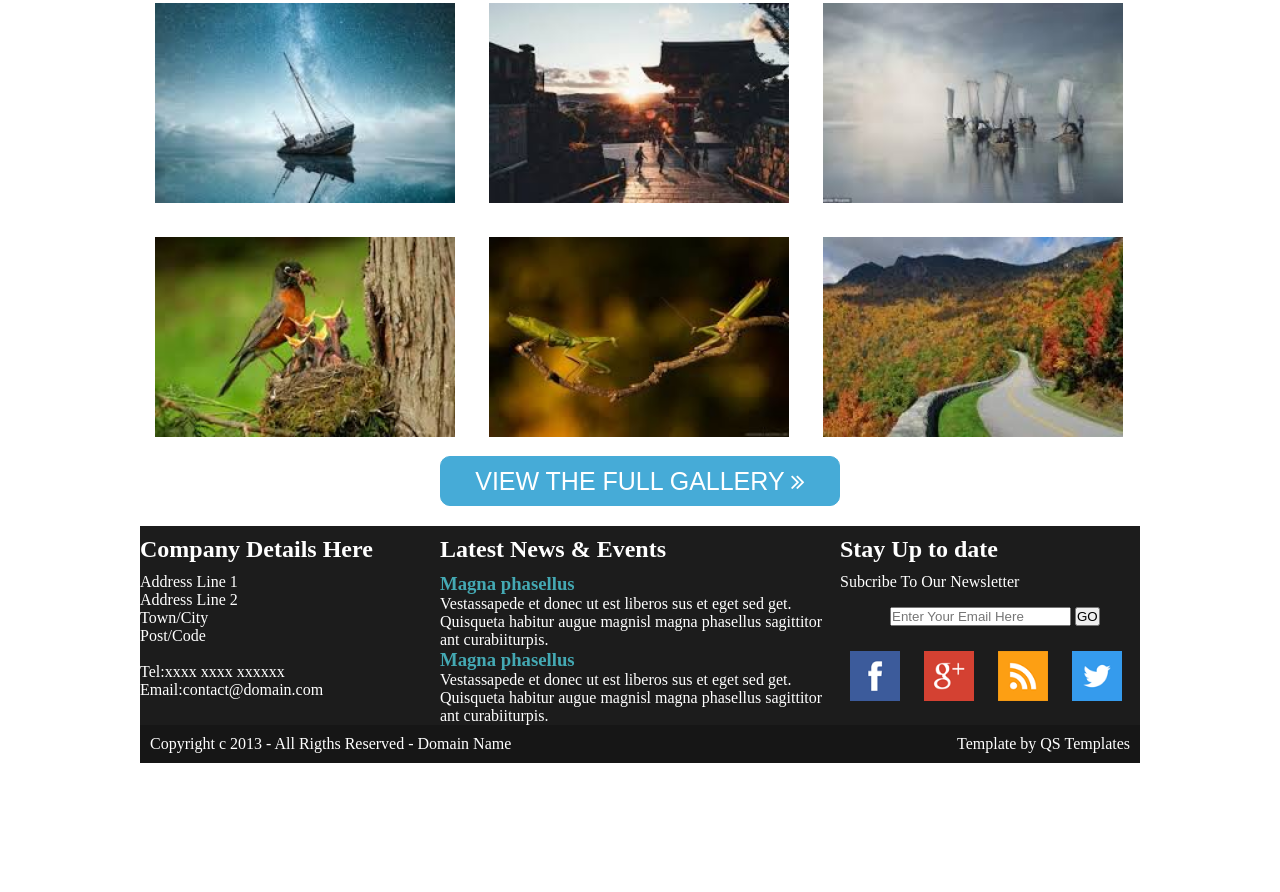
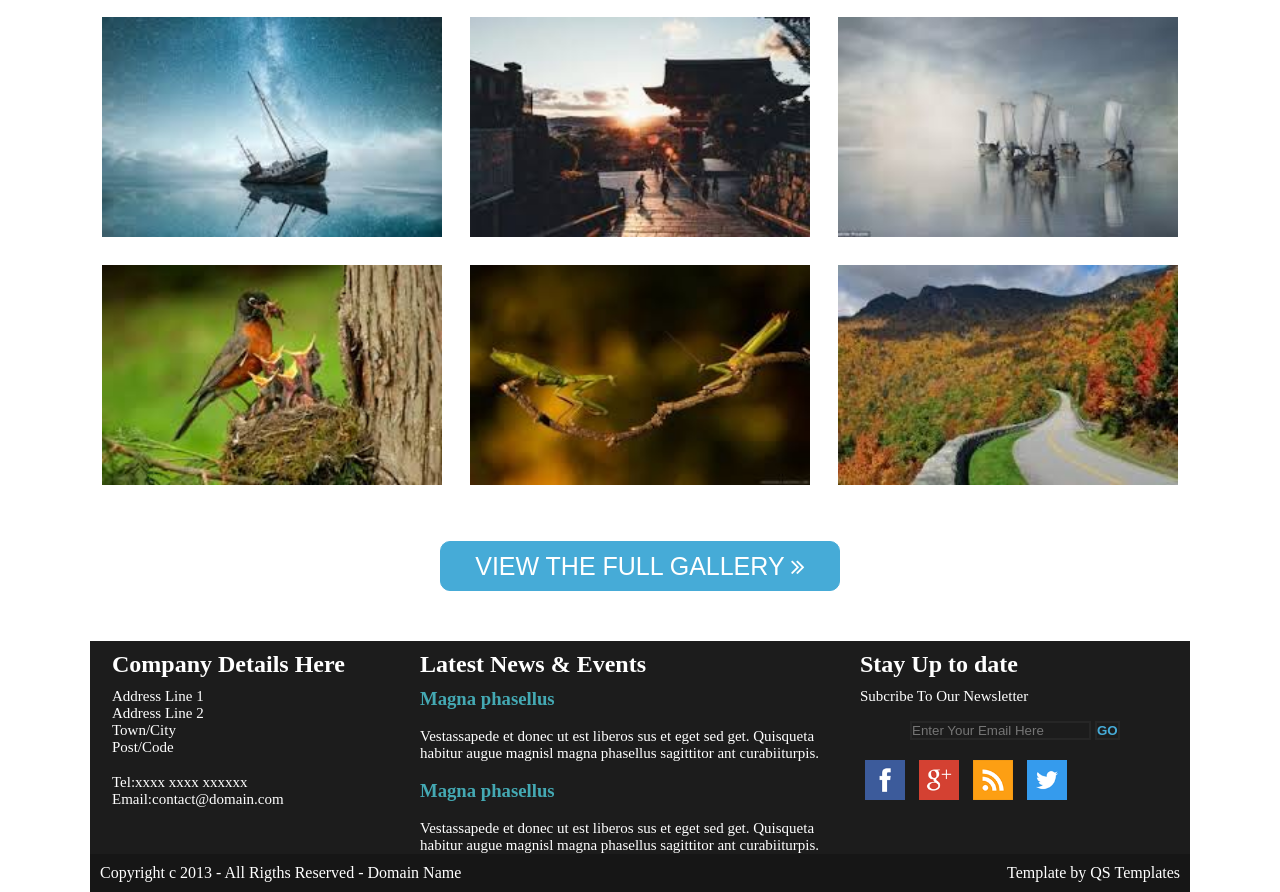
Before and after one commit to tienbuiEPU/gallerific, a plain HTML site: page index.html in a window 1280 px wide. Shown: the part 942-1834 px from the top of the page. Before the commit the page ends 1705 px from the top, so only its background shows below. Drawn offline with Linux system fonts and the light colour scheme.

Commit message:
Modified

```diff
--- a/index.html
+++ b/index.html
@@ -10,6 +10,7 @@
 </head>
 <body>
 <div id="container">
+	<div id="line"></div>
 	<div id="header">
 		<div id="header-left">
 			<h1><span style="font-size:45px;">G</span>ALLERIFIC</h1>
@@ -91,10 +92,13 @@
 			<h2>Latest News & Events</h2>
 			<div>
 				<h3>Magna phasellus</h3>
+				<br>
 				<p>Vestassapede et donec ut est liberos sus et eget sed get. Quisqueta habitur augue magnisl magna phasellus sagittitor ant curabiiturpis.</p>
 			</div>
+			<br>
 			<div>
 				<h3>Magna phasellus</h3>
+				<br>
 				<p>Vestassapede et donec ut est liberos sus et eget sed get. Quisqueta habitur augue magnisl magna phasellus sagittitor ant curabiiturpis.</p>
 			</div>
 		</div>
--- a/style.css
+++ b/style.css
@@ -1,6 +1,7 @@
 * { margin: 0; padding: 0; }
-#container { width: 1000px; overflow: auto; margin: auto; background-color: none; }
-#header { width: 100%; overflow: auto; background-color: none; border-bottom: 2px solid #42BADD; padding: 20px 0px;}
+#container { width: 1100px; overflow: auto; margin: auto; background-color: none; }
+#line { height: 5px; width: 100%; background-color: #46ABD7; }
+#header { width: 100%; overflow: auto; background-color: none; border-bottom: 2px solid silver; padding: 20px 0px;}
 #header-left { float: left; width: 30%; background-color: none; padding-top: 40px;}
 #header-left h1 { text-transform: capitalize; padding-left: 10px; }
 #header-right {float:right;width: 70%; padding-top: 20px;}
@@ -8,8 +9,8 @@
 .search_form{
 	float: right ; padding: 10px 10px;
 }
-.search_form input { width: 300px; height: 30px; border-radius: 2px; border: 1px solid lightblue;}
-.search_form button { height: 34px; border-radius: 5px;background-color: #46ABD7; border: 1px solid #46ABD7;}
+.search_form input { width: 300px; height: 30px; border-radius: 5px; border: 1px solid silver; background-color: silver; margin-right: 5px;}
+.search_form button { width: 80px; height: 30px; border-radius: 5px;background-color: #46ABD7; border: 1px solid #46ABD7;}
 .nav { padding: 20px 0px; }
 .nav ul { list-style-type: none; float: right;}
 .nav li { padding: 0px 10px; display: inline-block;}
@@ -30,11 +31,11 @@
 #content-center h1 { font-size: 35px;}
 #content-center p { font-style: italic; font-size: 20px; }
 #content-bottom { width: 100%; overflow: auto; }
-.list-image { width: 100%; overflow: auto; }
+.list-image { width: 100%; overflow: auto; margin-bottom: 40px;}
 .top { width: 100%; overflow: auto; }
-.img { display: inline-block; margin: 15px;}
-.img img { width: 300px; height: 200px; background-color: navy; }
-.f-image{ width: 100%; overflow: auto; text-align: center; margin-bottom: 20px;}
+.img { display: inline-block; margin: 12px;}
+.img img { width: 340px; height: 220px; background-color: navy; }
+.f-image{ width: 100%; overflow: auto; text-align: center; margin-bottom: 50px;}
 .f-image button { width: 400px; height: 50px; background-color: #46ABD7; border-radius: 10px; border: 1px solid #46ABD7; }
 .f-image button a { color: white; font-size: 25px; text-decoration: none;}
 
@@ -42,12 +43,14 @@
 #footer { width: 100%; overflow: auto; background-color: #1C1C1C; }
 #footer h2{ text-align: left; color: white; margin: 10px 0px;}
 #footer h3 { color: #44A9B3; }
-#footer p { color: white; }
+#footer p { color: white; font-size: 15px;}
 #footer form { height: 50px; line-height: 50px; padding-left: 50px; }
+#footer form input { background-color: #1C1C1C; border: 2px solid #262626;	}
+#footer form button { color: #46ABD7; background-color: #1C1C1C; font-weight: bold; border: 2px solid #262626; }
 #footer ul { list-style-type: none; }
-#footer ul li { display: inline-block; padding: 10px;}
-#footer ul li img { width: 50px; height: 50px; }
-.footer-left { width: 30%; overflow: auto; float: left; }
+#footer ul li { display: inline-block; padding: 5px;}
+#footer ul li img { width: 40px; height: 40px; }
+.footer-left { width: 28%; overflow: auto; float: left; padding-left: 2%;}
 .footer-center { width: 40%;overflow: auto; float: left; }
 .footer-bottom { width: 30%; overflow: auto; float: left; }
 
```
